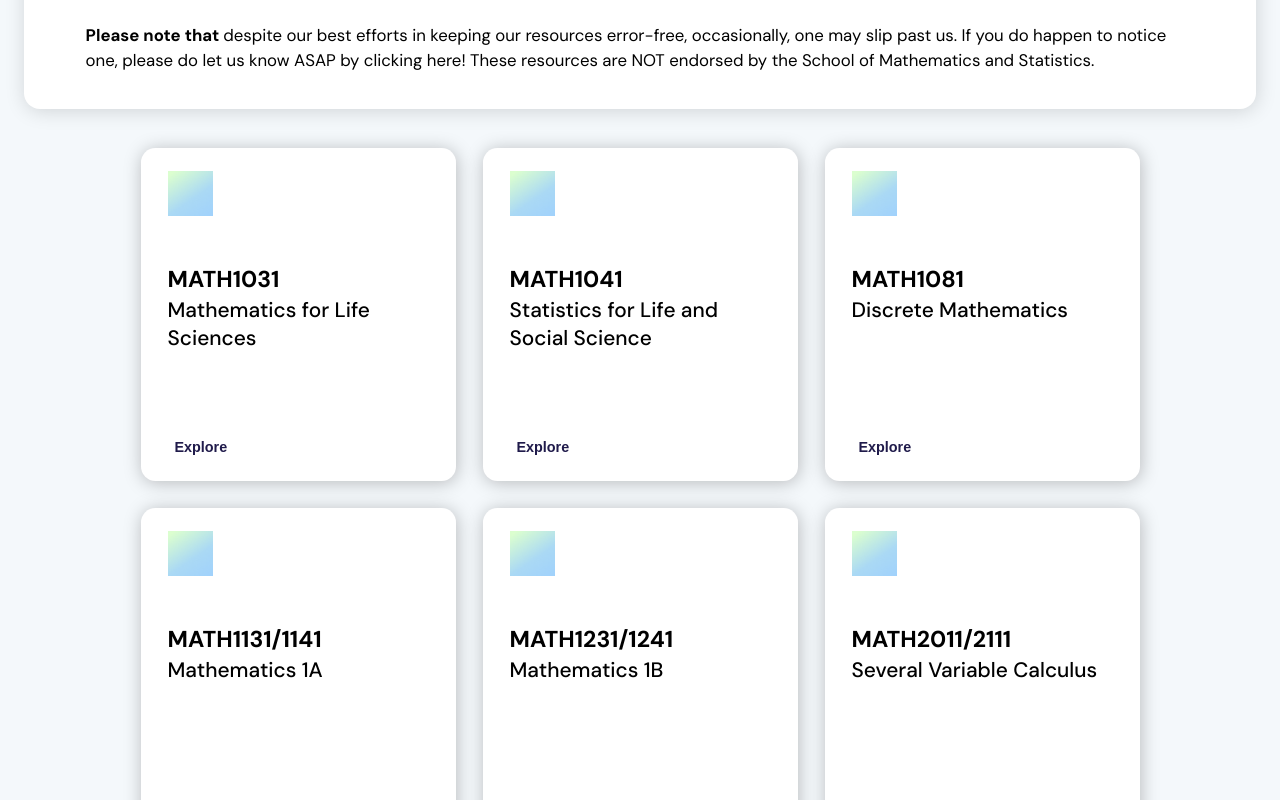
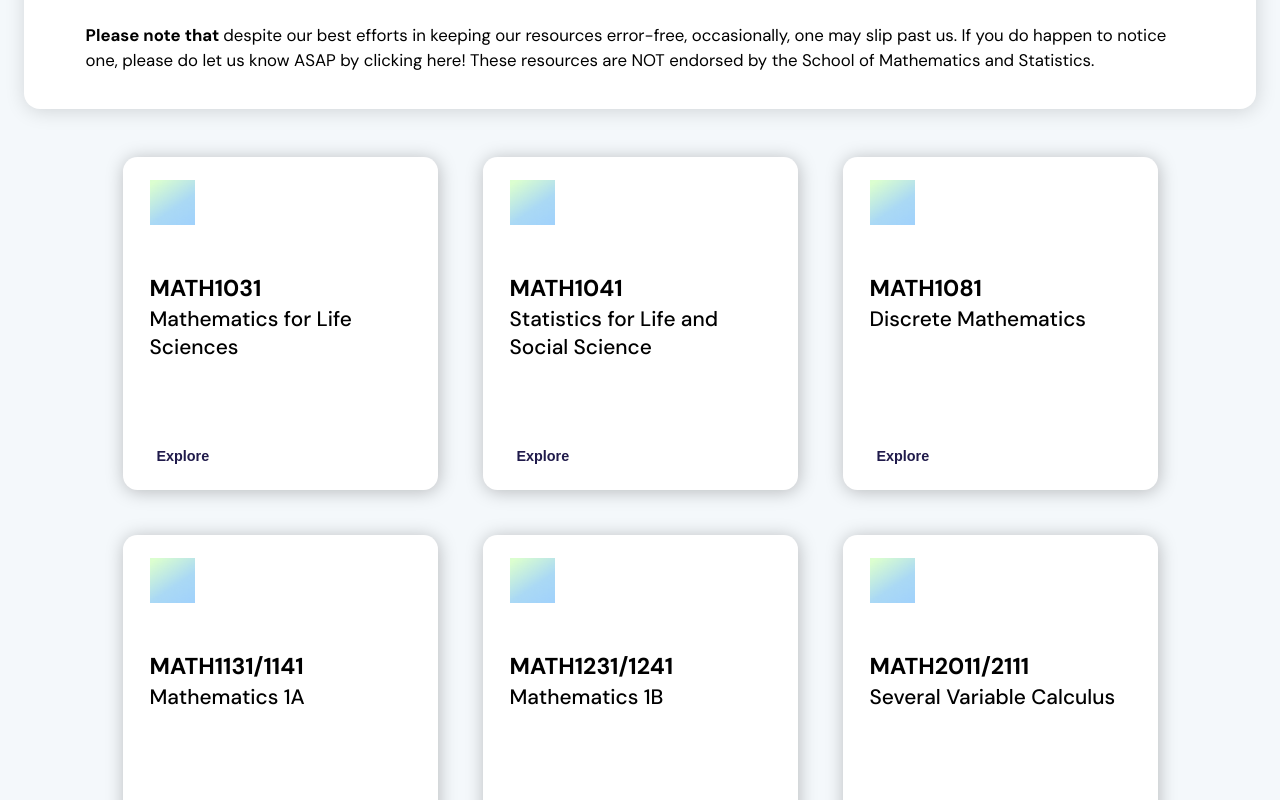
Before and after one commit to MathSocUNSW/mathsoc-website, a Next.js app in the folder frontend/: page /resources/revision in a window 1280 px wide. Shown: the part 560-1360 px from the top of the page. Built offline with nearby package versions, Linux system fonts and the light colour scheme.

Commit message:
resize margins & create tileVariables

```diff
--- a/frontend/src/components/Tile.tsx
+++ b/frontend/src/components/Tile.tsx
@@ -22,6 +22,7 @@ const Tile: React.FC<tileProps> = ({ courseCode, courseTitle, revisionLinks }) =
     // TODO: entire first page is clickable?
     <div className={styles.tile}>
       <div className={styles.tileContent}>
+        <div className={styles.tileSlides}>
           {/* Front Slide */}
           {index < 0 && (
             <div>
@@ -71,6 +72,7 @@ const Tile: React.FC<tileProps> = ({ courseCode, courseTitle, revisionLinks }) =
           )}
         </div>
       </div>
+    </div>
   );
 };
 
--- a/frontend/src/styles/Tile.module.scss
+++ b/frontend/src/styles/Tile.module.scss
@@ -1,10 +1,15 @@
 @import "./variables.scss";
-$fitSevenLinks: 320px;
+@import "./TileVariables.scss";
 
-.tile {
+/*.tile {
+  flex: 1 0 calc(25% - 10px);
+  justify-content: center;
+}*/
+
+.tileContent {
   background-color: white;
   height: $fitSevenLinks;
-  width: 350px;
+  width: $tileWidth;
   border-radius: 16px;
   box-shadow: 1px 2px 20px 0 rgba(0, 0, 0, 0.25);
 
@@ -13,10 +18,10 @@ $fitSevenLinks: 320px;
   justify-content: space-between;
 
   padding: 25px 0px;
-  margin: 15px;
+  margin: $tileMargin;
 }
 
-.tileContent {
+.tileSlides {
   padding: 0px 30px;
   .icon {
     padding-bottom: 50px;
@@ -55,6 +60,7 @@ $fitSevenLinks: 320px;
 }
 
 .disabled {
+  // use react's disabled tag on button?
   background-color: transparent;
   border: transparent;
   pointer-events: none;
--- /dev/null
+++ b/frontend/src/styles/TileVariables.scss
@@ -0,0 +1,14 @@
+// THIS FILE IS JUST TO MAKE TILES EASIER TO WORK WITH FOR NOW
+// TODO: figure out a better way to implement styling & cleanup unnessicary code
+
+$tileWidth: 350px;
+$tileMargin: 25px;
+// this allows x amount of tiles to fit on each row of tile container
+$threePerRow: calc(3 * (#{$tileMargin} + #{$tileWidth} + #{$tileMargin}));
+$twoPerRow: calc(2 * (#{$tileMargin} + #{$tileWidth} + #{$tileMargin}));
+
+// scales the tile container by some factor
+$scaleFactor: 0.9;
+
+// this allows at most 7 links to fit on a tileSlide.
+$fitSevenLinks: 320px;
--- a/frontend/src/styles/examBank.module.scss
+++ b/frontend/src/styles/examBank.module.scss
@@ -1,6 +1,5 @@
-$threePerRow: 1140px;
-$twoPerRow: 760px;
-$scaleFactor: 0.9;
+@import "./variables.scss";
+@import "./TileVariables.scss";
 
 .tileContainer {
   display: flex;
--- a/frontend/src/styles/revision.module.scss
+++ b/frontend/src/styles/revision.module.scss
@@ -1,5 +1,5 @@
-$threePerRow: 1140px;
-$scaleFactor: 0.9;
+@import "./variables.scss";
+@import "./TileVariables.scss";
 
 .tileContainer {
   display: flex;
```
Lines whose indentation alone changed are shown as unchanged.
